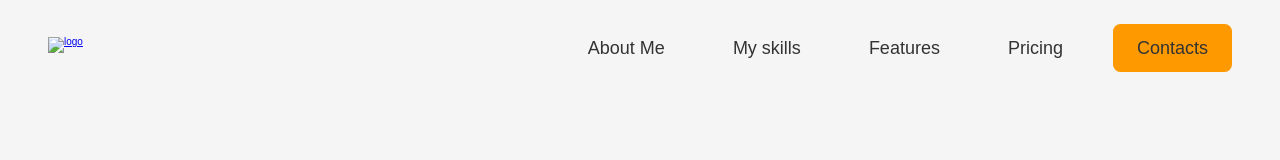
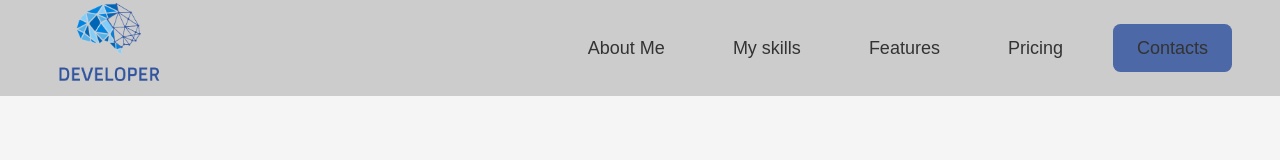
Before and after one commit to SanjarBakhramovich/LandingPage, a plain HTML site: page index.html in a window 1280 px wide. Drawn offline with Linux system fonts and the light colour scheme.

Commit message:
implement color harmony for navbar

```diff
--- a/index.html
+++ b/index.html
@@ -9,7 +9,7 @@
   <body>
     <header class="header">
       <a href="#" class="logo">
-        <img class="logo" alt="logo" src="#" />
+        <img class="logo" alt="logo" src="/LogoBgRemoved.png" />
       </a>
       <!-- NAVBAR -->
       <nav class="main-nav">
--- a/style.css
+++ b/style.css
@@ -1,10 +1,11 @@
+/* International portfolio */
 /* GENERAL */
 /*  */
 :root {
   /* Active Colors */
-  --pr: #003366; /* Main primary color (Midnight Blue) 60% */
+  --pr: #4c68a6; /* Main primary color (Midnight Blue) 60% */
   --sc: #ff9900; /* Secondary color (Orange) 30%*/
-  --ac: #66cc99; /* Accent color (Medium Spring Green) 10% */
+  --ac: #038d71; /* Accent color (Medium Spring Green) 10% */
 
   /* Passive Colors */
   --bg: #f5f5f5; /* Background color (White Smoke) 60% */
@@ -56,7 +57,7 @@ body {
   display: flex;
   justify-content: space-between;
   align-items: center;
-  /* background-color: #e8ebf3; */
+  background-color: var(--br);
 
   /* Because we want header to be sticky later */
   height: 9.6rem;
@@ -64,7 +65,7 @@ body {
 }
 
 .logo {
-  height: 2.2rem;
+  height: 12.2rem;
 }
 
 /* HEADER end */
@@ -96,6 +97,8 @@ body {
 .main-nav-link:active {
   /* color: #cf711f; */
   color: var(--ac);
+  /* background-color: #62D1D9;  */
+
 }
 
 .main-nav-link.nav-cta:link,
@@ -105,13 +108,13 @@ body {
 
   /* border: 2px solid green; */
   /*  */
-  background-color: var(--sc);
+  background-color: var(--pr);
   color: var(--txt);
 }
 
 .main-nav-link.nav-cta:hover,
 .main-nav-link.nav-cta:active {
-  /* background-color: #4a41b8; */
+  background-color: var(--ac);
 }
 
 /* Navbar end */
```
Also changed, not shown: Logo.png (added), LogoBgRemoved.png (added).
